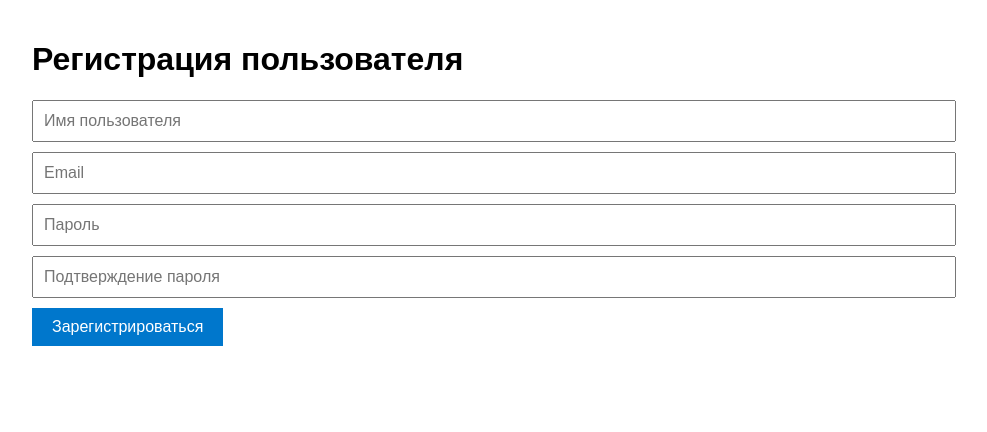
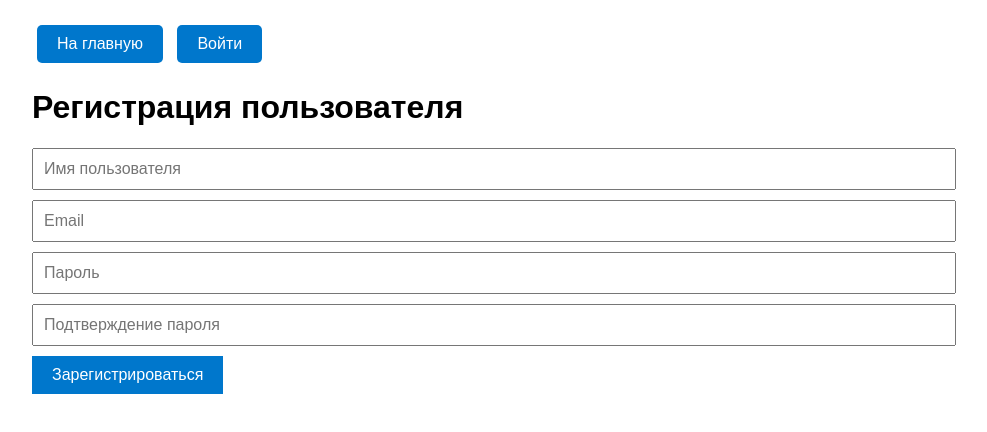
Before and after one commit to ingeenerprogramist/it-group, a plain HTML site: page register.html in a window 1280 px wide. Shown: the whole page, without its empty margins (158-1145 px from the left). Drawn offline with Linux system fonts and the light colour scheme.

Commit message:
Обнавлены register.html и  style.css: добавлены кнопки навигации и стили

```diff
--- a/register.html
+++ b/register.html
@@ -23,6 +23,9 @@
     </style>
   </head>
   <body>
+<a href="index.html" class="btn">На главную</a>
+<a href="login.html" class="btn">Войти</a>
+
      <h1>Регистрация пользователя</h1>
      <form id="registerForm">
      <input type="text" placeholder="Имя пользователя" required>
--- a/style.css
+++ b/style.css
@@ -70,3 +70,17 @@ form button:hover {
   height: 400px;
   margin-bottom: 20px;
 }
+.btn {
+   display: inline-block;
+   padding: 10px 20px;
+   margin: 5px;
+   background-color: #0077cc;
+   color: white;
+   text-decoration: none;
+   border-radius: 5px;
+   font-size: 16px;
+}
+
+.btn:hover {
+  background-color: #005fa3;
+}
```
